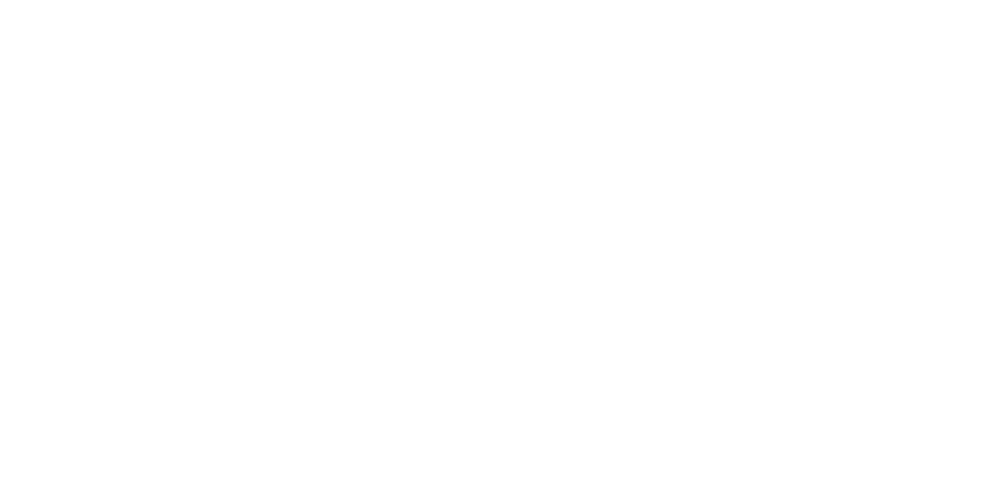
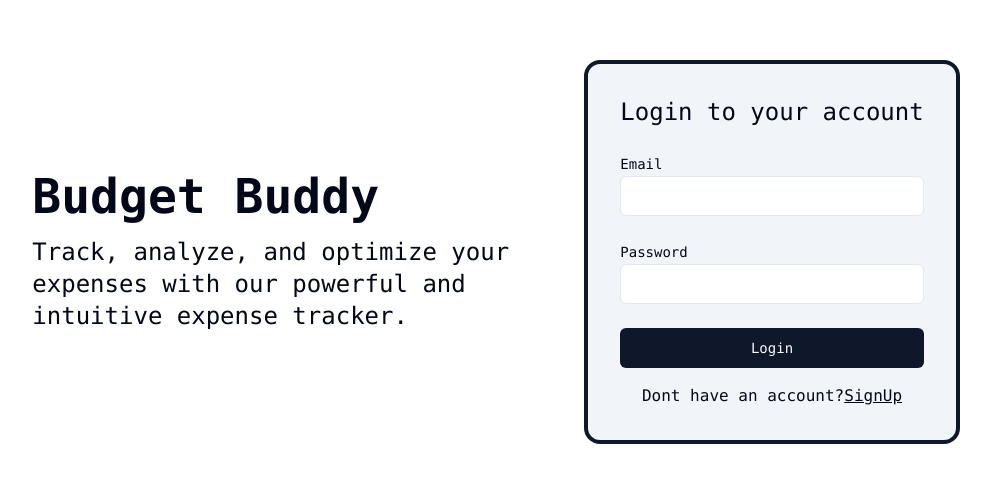
Before and after one commit to ZaidSunasra/Budget-Buddy, a React (Vite) app in the folder client/: page / in a window 1280 px wide. Shown: the part 148-630 px from the top of the page, without its empty margins (144-1135 px from the left). Built offline with nearby package versions, Linux system fonts and the light colour scheme.

Commit message:
Added routes

```diff
--- a/client/src/App.tsx
+++ b/client/src/App.tsx
@@ -1,7 +1,12 @@
-
+import { BrowserRouter, Route, Routes } from "react-router-dom"
+import Landing from "./pages/Landing"
 function App() {
   return (
-    <></>
+    <BrowserRouter>
+      <Routes>
+        <Route path="/" element={<Landing />} />
+      </Routes>
+    </BrowserRouter>
   )
 }
 
```
